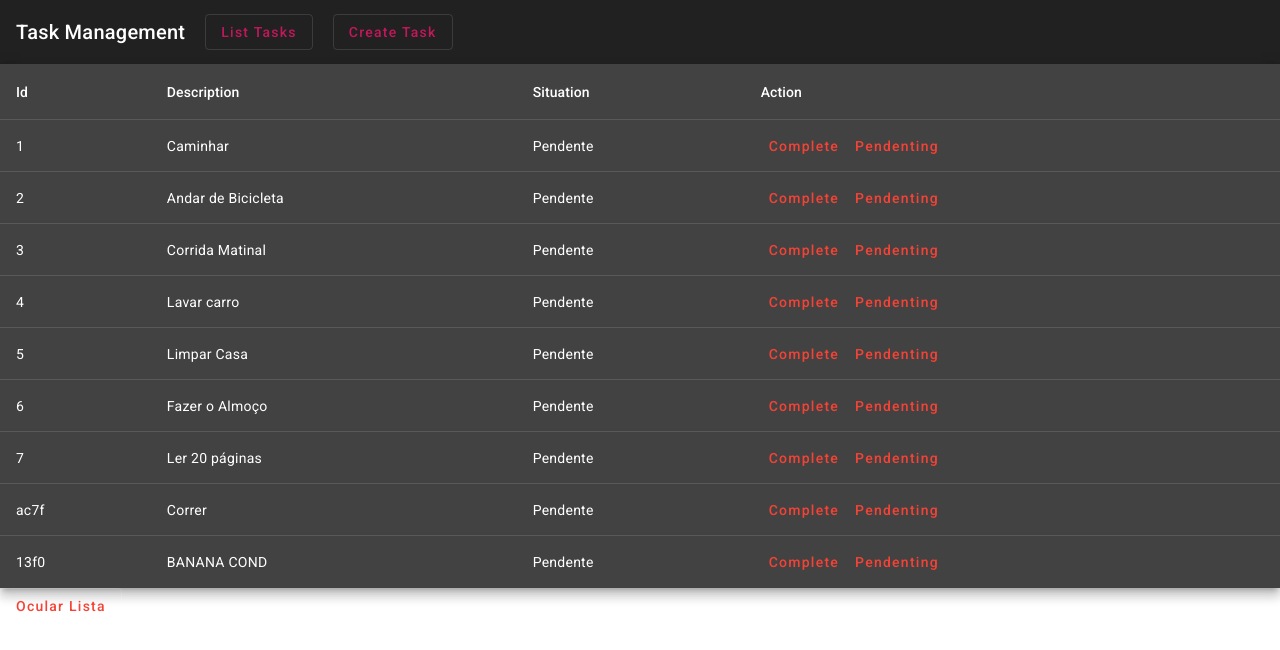
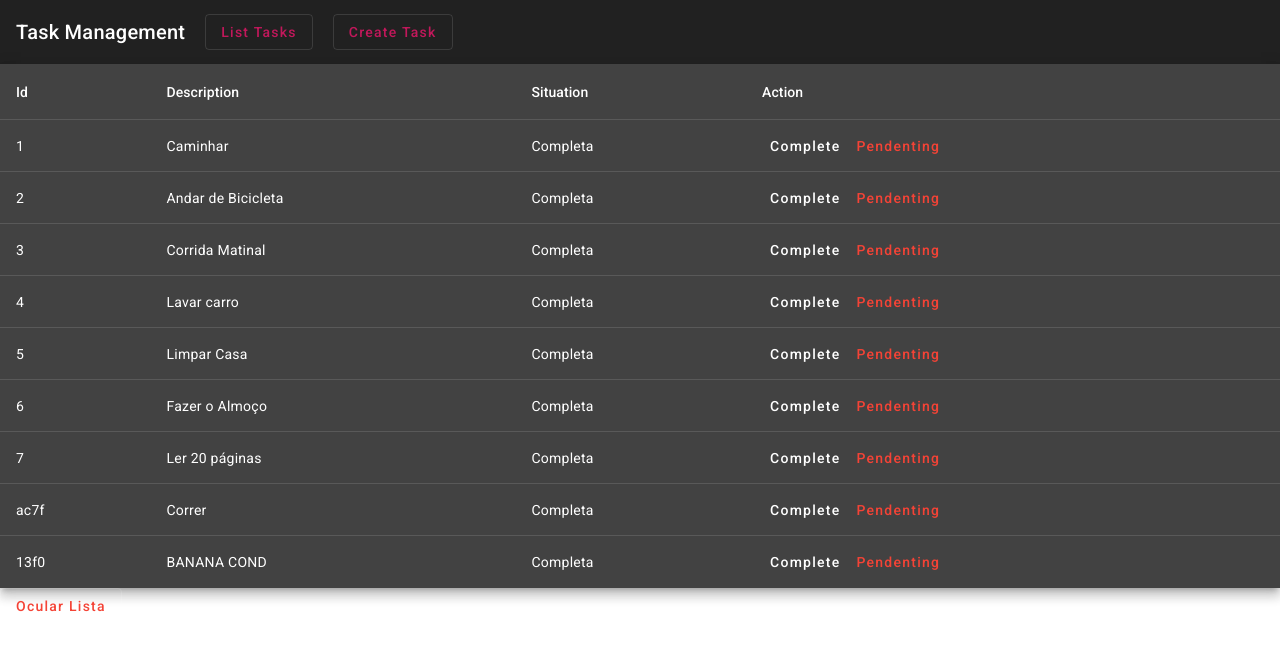
Before and after one commit to annalauracosta/angular-exercise, an Angular app: page /task-list in a window 1280 px wide. Shown: the top 650 px of the page. Built offline with nearby package versions, Linux system fonts and the light colour scheme; data requests are answered from the project's data file.

Commit message:
atribuindo ngClass para tarefas pendentes

```diff
--- a/src/app/task/task-list/task-list.component.css
+++ b/src/app/task/task-list/task-list.component.css
@@ -0,0 +1,3 @@
+.text-danger {
+  color: red;
+}
--- a/src/app/task/task-list/task-list.component.html
+++ b/src/app/task/task-list/task-list.component.html
@@ -16,7 +16,11 @@
 
   <ng-container matColumnDef="situation">
     <th mat-header-cell *matHeaderCellDef>Situation</th>
-    <td mat-cell *matCellDef="let element">
+    <td
+      mat-cell
+      *matCellDef="let element"
+      [ngClass]="{ 'text-danger': !element.situation }"
+    >
       {{ element.situation ? "Completa" : "Pendente" }}
     </td>
   </ng-container>
@@ -24,9 +28,7 @@
   <ng-container matColumnDef="Action">
     <th mat-header-cell *matHeaderCellDef>Action</th>
     <td mat-cell *matCellDef="let element">
-      <button mat-button color="warn" (click)="completeTask(element)">
-        Complete
-      </button>
+      <button mat-button (click)="completeTask(element)">Complete</button>
       <button mat-button color="warn" (click)="pendingTaskMark(element)">
         Pendenting
       </button>
--- a/src/db/db.json
+++ b/src/db/db.json
@@ -3,47 +3,47 @@
     {
       "id": "1",
       "description": "Caminhar",
-      "situation": false
+      "situation": true
     },
     {
       "id": "2",
       "description": "Andar de Bicicleta",
-      "situation": false
+      "situation": true
     },
     {
       "id": "3",
       "description": "Corrida Matinal",
-      "situation": false
+      "situation": true
     },
     {
       "id": "4",
       "description": "Lavar carro",
-      "situation": false
+      "situation": true
     },
     {
       "id": "5",
       "description": "Limpar Casa",
-      "situation": false
+      "situation": true
     },
     {
       "id": "6",
       "description": "Fazer o Almoço",
-      "situation": false
+      "situation": true
     },
     {
       "id": "7",
       "description": "Ler 20 páginas",
-      "situation": false
+      "situation": true
     },
     {
       "id": "ac7f",
       "description": "Correr",
-      "situation": false
+      "situation": true
     },
     {
       "id": "13f0",
       "description": "BANANA COND",
-      "situation": false
+      "situation": true
     }
   ]
 }
```
